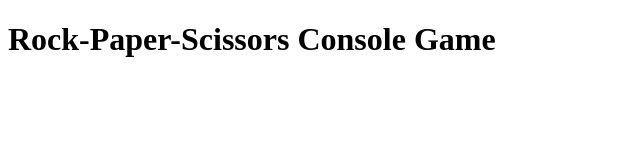
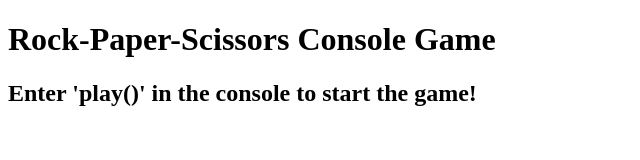
Before and after one commit to Ralica1/VanillaRockPaperScissors, a plain HTML site: page index.html in a window 1280 px wide. Shown: the whole page, without its empty margins (0-640 px from the left). Drawn offline with Linux system fonts and the light colour scheme.

Commit message:
Added start game instruction.

```diff
--- a/index.html
+++ b/index.html
@@ -9,6 +9,7 @@
 </head>
 <body>
     <h1>Rock-Paper-Scissors Console Game</h1>
+    <h2>Enter 'play()' in the console to start the game!</h2>
     <script src="./script.js"></script>
 </body>
 </html>
--- a/script.js
+++ b/script.js
@@ -1,3 +1,4 @@
+console.log("Enter 'play()' to start the game!")
 function computerPlay() {
     random = Math.random() * 100;
     let computersChoice;
```
